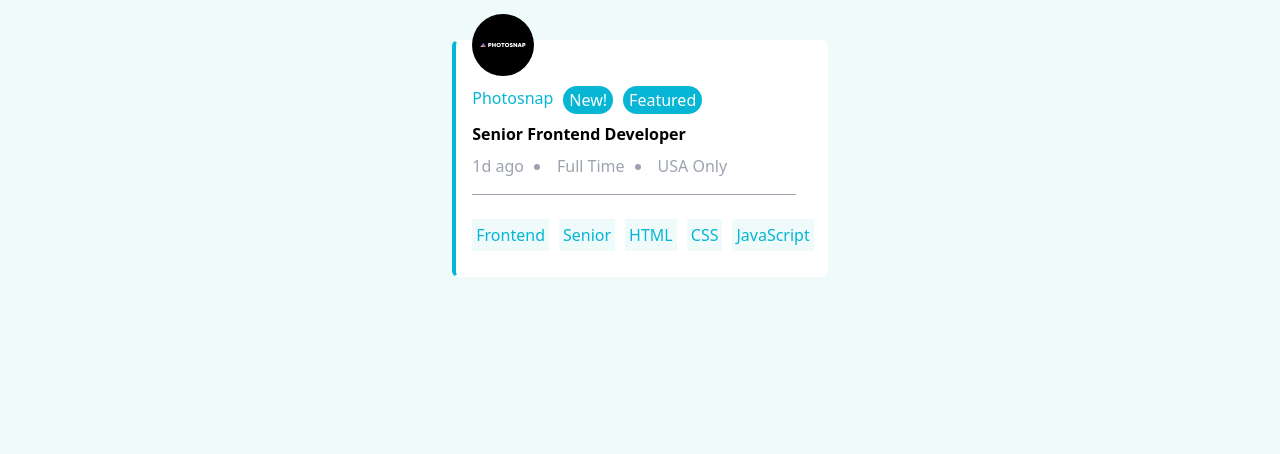
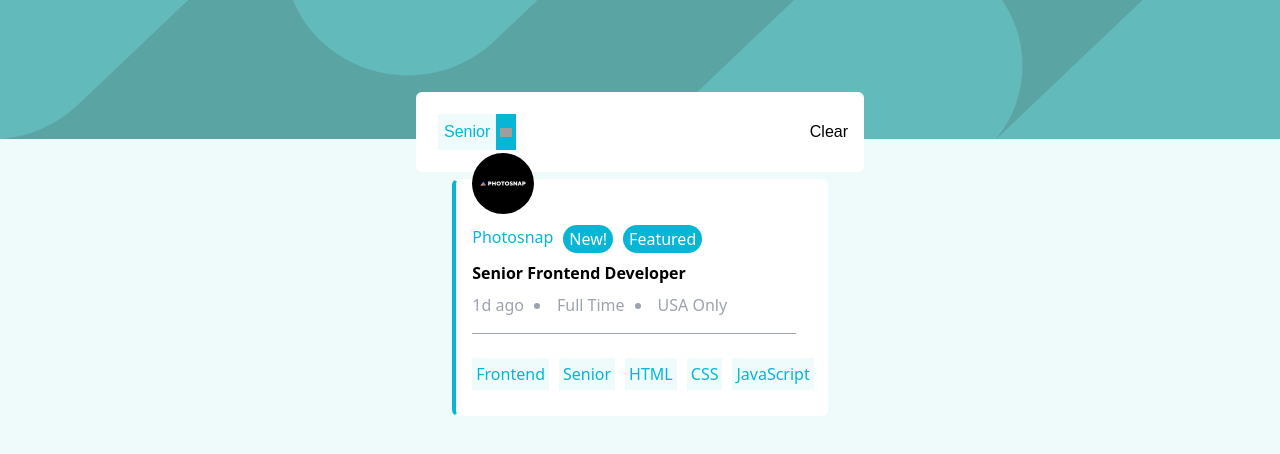
Before and after one commit to nitishkyadav/job-listing, a React (Create React App) app: page / in a window 1280 px wide. Both pictures are taken after a click on the item "Senior". Shown: the top 454 px of the page. Built offline with nearby package versions, Linux system fonts and the light colour scheme; grey boxes are pictures that could not be loaded.

Commit message:
Fixing Search Bar for MobileScreens

```diff
--- a/src/App.js
+++ b/src/App.js
@@ -6,7 +6,7 @@
 function App() {
   return (
     <div className="flex flex-col align-middle">
-      {/* <Header /> */}
+      <Header />
       {/* <SearchBar /> */}
       <JobListings />
     </div>
--- a/src/Header.jsx
+++ b/src/Header.jsx
@@ -7,7 +7,7 @@
     <header className="flex relative justify-center">
       <img
         src="./images/bg-header-desktop.svg"
-        className="bg-darkCyan max-w-screen-2xl"
+        className="bg-darkCyan max-w-full"
         alt="bg"
       />
       <SearchBar />
--- a/src/JobListings/JobListings.jsx
+++ b/src/JobListings/JobListings.jsx
@@ -6,6 +6,7 @@
 const JobListings = (props) => {
   const { keywords } = useSelector((state) => state.filterKeywords);
   const [jobData, setJobData] = useState([]);
+  const [smMarginTop, setSmMarginTop] = useState([]);
 
   useEffect(() => {
     if (keywords.length === 0) {
@@ -14,11 +15,21 @@
       const data = keywords;
       setJobData(filterParameters(...data));
     }
+
+    if (keywords.length === 0) {
+      setSmMarginTop("mt-4");
+    } else if (keywords.length <= 2) {
+      setSmMarginTop("mt-20");
+    } else if (keywords.length <= 4) {
+      setSmMarginTop("mt-32");
+    } else if (keywords.length > 4) {
+      setSmMarginTop("mt-48");
+    }
     console.log(jobData);
-  }, [keywords]);
+  }, [keywords, smMarginTop]);
 
   return (
-    <div className="flex px-8 mx-auto flex-col">
+    <div className={`flex px-8 mx-auto flex-col xs:${smMarginTop}`}>
       {jobData.map((data) => (
         <JobListing data={data} key={data.id} setJobData={setJobData} />
       ))}
--- a/src/SearchBar/SearchBar.jsx
+++ b/src/SearchBar/SearchBar.jsx
@@ -21,20 +21,20 @@
   if (isSearchEnabled) {
     return (
       <div className="flex justify-center top-2/3 w-full absolute">
-        <div className="flex ml-auto mr-auto bg-white rounded-md font-leagueSparten justify-between gap-5 w-10/12 max-w-4xl border-transparent p-8">
+        <div className="flex mx-auto bg-white rounded-md font-leagueSparten justify-between gap-5 border-transparent xs:max-w-md w-10/12 p-4">
           <div className="flex flex-wrap gap-5 m-1.5">
             {keywords.map((data, index) => (
               <div key={index} className="flex border-red-50 rounded-2xl">
-                <p className="p-1.5 bg-bodyBg font-leagueSparten text-cyan-500 font-bold">
+                <p className="bg-bodyBg font-leagueSparten text-cyan-500 xs:font-medium p-1.5 text-base">
                   {data}
                 </p>
                 <button
                   onClick={onClickHandler}
                   data-keyword={data}
-                  className="flex content-center justify-center w-8 flex-wrap bg-cyan-500"
+                  className="flex content-center justify-center w-8 flex-wrap bg-cyan-500 xs:w-5"
                 >
                   <img
-                    className=""
+                    className="xs:w-3"
                     src="images/icon-remove.svg"
                     alt="remove"
                     data-keyword={data}
```
